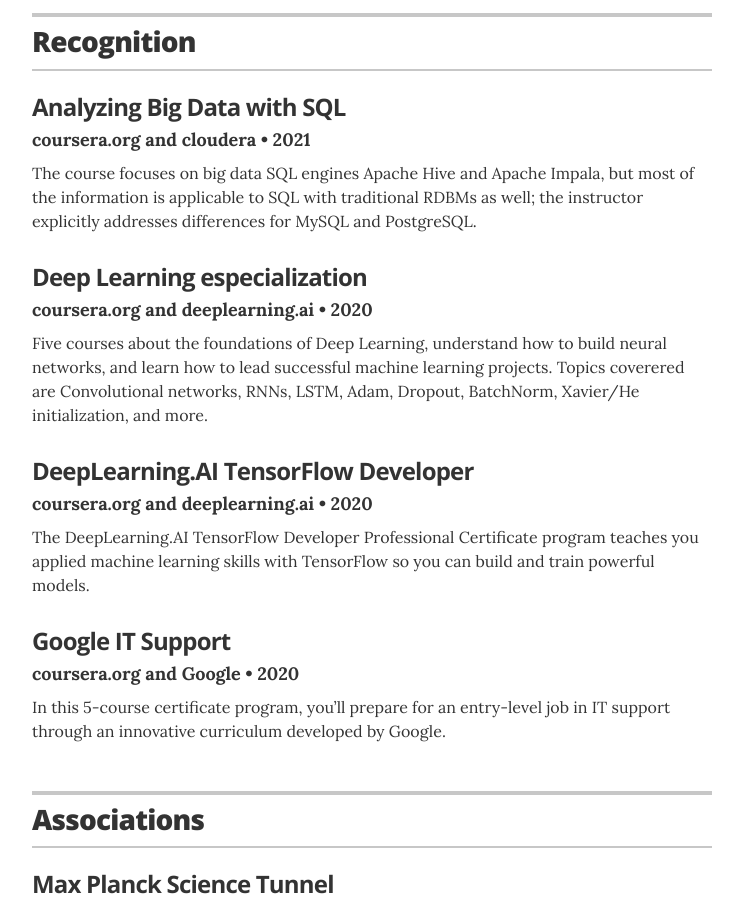
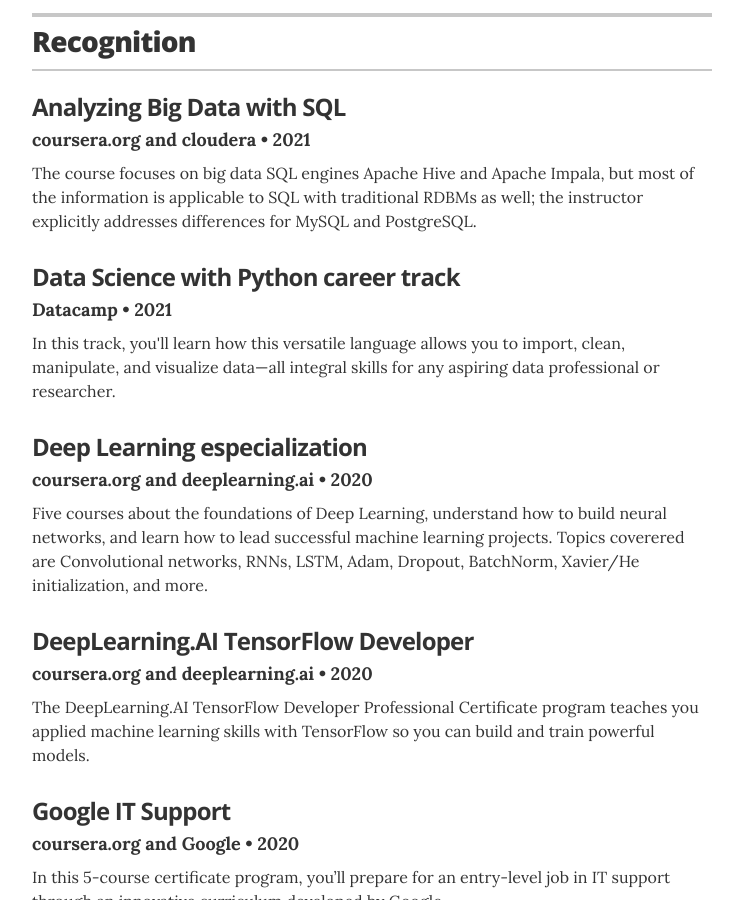
Before and after one commit to jeff0994/jeff0994.github.io, a Jekyll site: the page built from index.html, in a window 1280 px wide and 900 px high, scrolled down 3630 px. Shown: the whole window, without its empty margins (268-1011 px from the left). Built offline with Jekyll 4.4.1, drawn with Linux system fonts in a browser that asks for light colours.

Commit message:
Update recognitions.yml

```diff
--- a/_data/recognitions.yml
+++ b/_data/recognitions.yml
@@ -4,6 +4,13 @@
   organization: coursera.org and cloudera
   year: 2021
   summary: The course focuses on big data SQL engines Apache Hive and Apache Impala, but most of the information is applicable to SQL with traditional RDBMs as well; the instructor explicitly addresses differences for MySQL and PostgreSQL.
+
+
+- award: Data Science with Python career track
+  organization: Datacamp
+  year: 2021
+  summary: In this track, you'll learn how this versatile language allows you to import, clean, manipulate, and visualize data—all integral skills for any aspiring data professional or researcher.
+
 
 - award: Deep Learning especialization
   organization: coursera.org and deeplearning.ai
```
